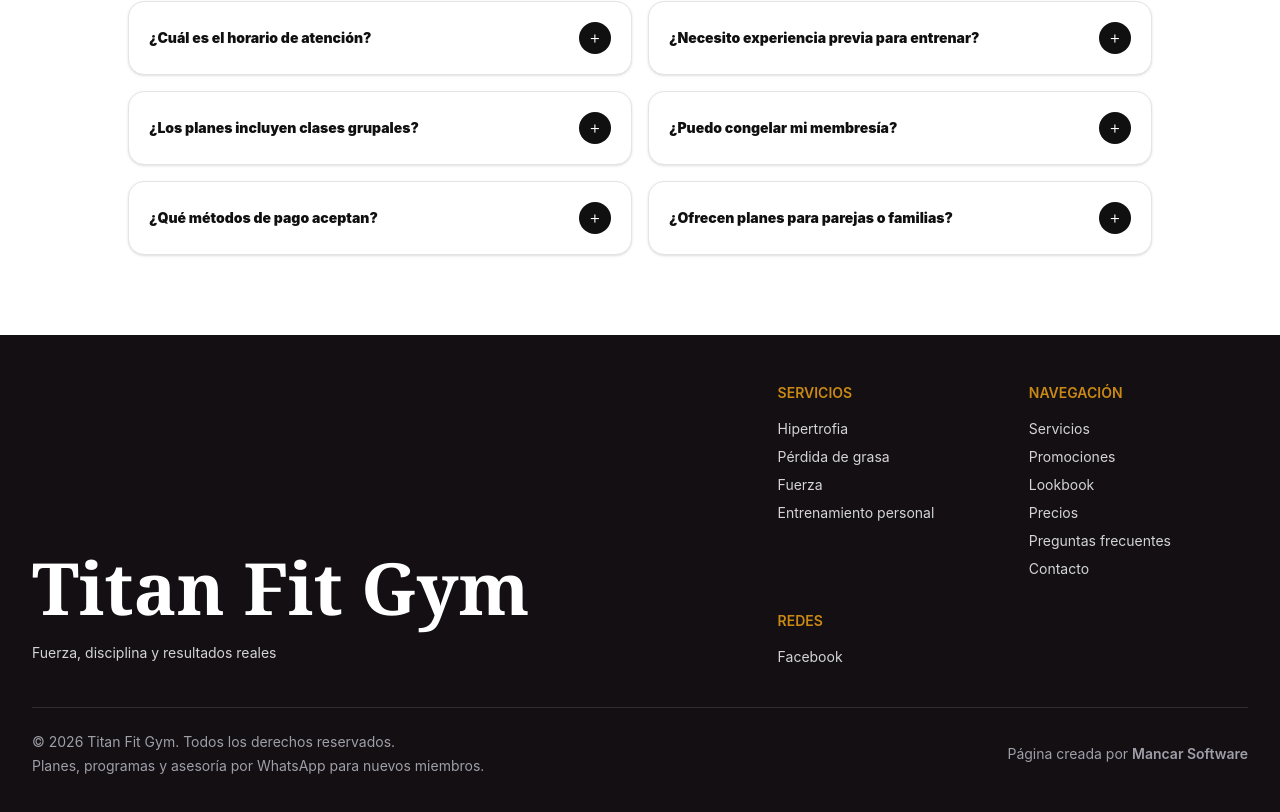
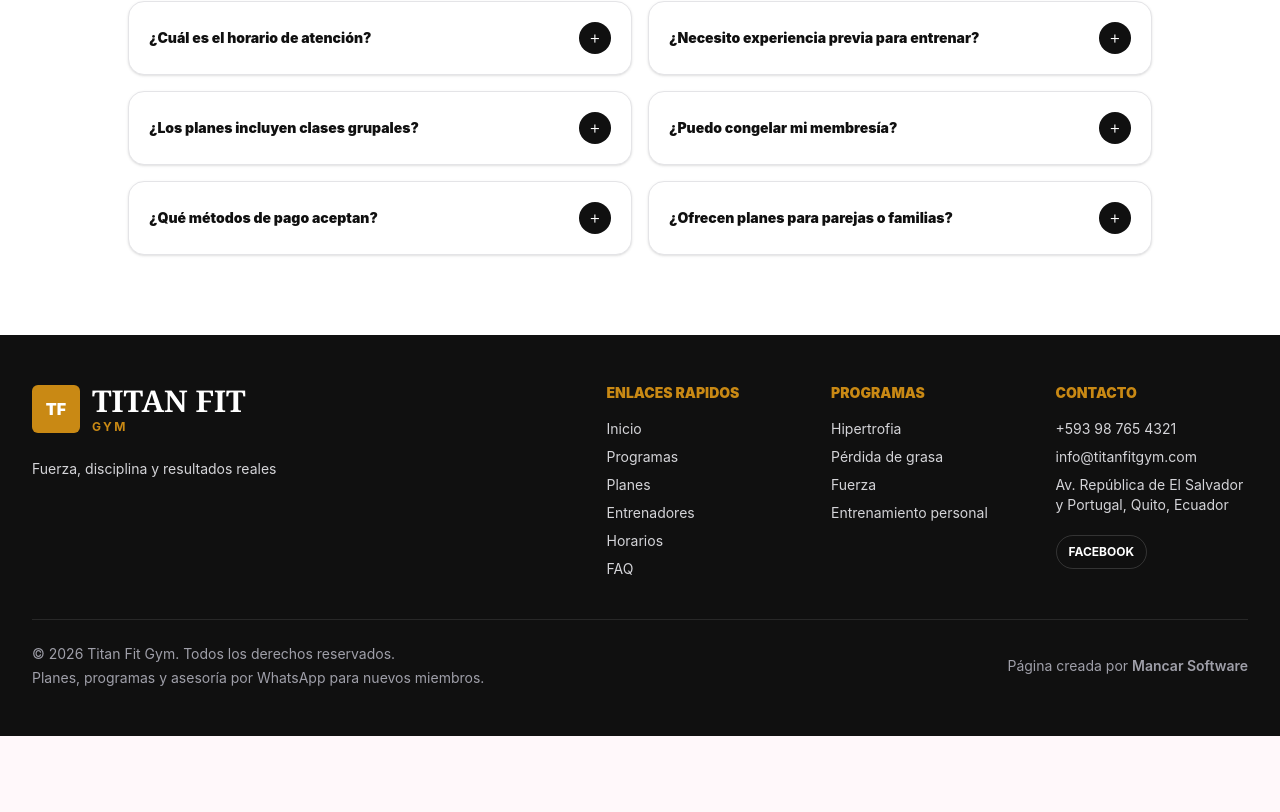
Before and after one commit to MancarSoftware/beauty-business-template, a React (Vite) app: page / in a window 1280 px wide. Shown: the part 5868-6680 px from the top of the page. After the commit the page ends 6604 px from the top, so only its background shows below. Built offline with nearby package versions, Linux system fonts and the light colour scheme.

Commit message:
refactor: update footer for gym landing

```diff
--- a/src/components/Footer.jsx
+++ b/src/components/Footer.jsx
@@ -1,11 +1,11 @@
 function Footer({ business }) {
   const quickLinks = [
-    { label: 'Servicios', href: '#servicios' },
-    { label: 'Promociones', href: '#promociones' },
-    { label: 'Lookbook', href: '#galeria' },
-    { label: 'Precios', href: '#precios' },
-    { label: 'Preguntas frecuentes', href: '#faq' },
-    { label: 'Contacto', href: '#contacto' },
+    { label: 'Inicio', href: '#inicio' },
+    { label: 'Programas', href: '#programas' },
+    { label: 'Planes', href: '#planes' },
+    { label: 'Entrenadores', href: '#entrenadores' },
+    { label: 'Horarios', href: '#ubicacion' },
+    { label: 'FAQ', href: '#faq' },
   ]
 
   const socialLinks = Object.entries(business.social ?? {})
@@ -17,45 +17,38 @@
 
   const developer = business.developer ?? {
     name: 'Mancar Software',
-    text: 'Página creada por',
+    text: 'Pagina creada por',
     url: 'https://www.facebook.com/share/1BNpTPm6Wz/',
   }
 
-  const developerUrl =
-    developer.url && developer.url !== '#'
-      ? developer.url
-      : 'https://www.facebook.com/share/1BNpTPm6Wz/'
+  return (
+    <footer className="bg-[#101010] px-4 py-12 text-white sm:px-6 lg:px-8">
+      <div className="mx-auto max-w-7xl">
+        <div className="grid gap-10 border-b border-white/10 pb-10 lg:grid-cols-[1fr_1.2fr]">
+          <div>
+            <div className="flex items-center gap-3">
+              <span className="flex h-12 w-12 items-center justify-center rounded-md bg-[var(--brand-accent)] font-black text-white">
+                {business.logoInitials}
+              </span>
+              <div>
+                <h2 className="font-display text-3xl font-black uppercase">
+                  {business.shortName}
+                </h2>
+                <p className="text-xs font-bold uppercase tracking-[0.2em] text-[var(--brand-accent)]">
+                  Gym
+                </p>
+              </div>
+            </div>
 
-  return (
-    <footer className="bg-[#130f12] px-4 py-12 text-white sm:px-6 lg:px-8">
-      <div className="mx-auto max-w-7xl">
-        <div className="grid gap-10 border-b border-white/12 pb-10 lg:grid-cols-[1.2fr_0.8fr] lg:items-end">
-          <div>
-            <h2 className="font-display text-5xl font-semibold md:text-7xl">
-              {business.name}
-            </h2>
-
-            <p className="mt-4 max-w-xl text-sm leading-7 text-zinc-300">
+            <p className="mt-5 max-w-md text-sm leading-7 text-zinc-300">
               {business.slogan}
             </p>
           </div>
 
-          <div className="grid gap-8 sm:grid-cols-2">
+          <div className="grid gap-8 sm:grid-cols-3">
             <div>
-              <h3 className="text-sm font-semibold uppercase text-[var(--brand-accent)]">
-                Servicios
-              </h3>
-
-              <ul className="mt-4 space-y-2 text-sm text-zinc-300">
-                {business.footerServices.map((service) => (
-                  <li key={service}>{service}</li>
-                ))}
-              </ul>
-            </div>
-
-            <div>
-              <h3 className="text-sm font-semibold uppercase text-[var(--brand-accent)]">
-                Navegación
+              <h3 className="text-sm font-black uppercase text-[var(--brand-accent)]">
+                Enlaces rapidos
               </h3>
 
               <ul className="mt-4 space-y-2 text-sm text-zinc-300">
@@ -69,36 +62,52 @@
               </ul>
             </div>
 
-            {socialLinks.length ? (
             <div>
-                <h3 className="text-sm font-semibold uppercase text-[var(--brand-accent)]">
-                  Redes
+              <h3 className="text-sm font-black uppercase text-[var(--brand-accent)]">
+                Programas
               </h3>
 
               <ul className="mt-4 space-y-2 text-sm text-zinc-300">
+                {business.footerServices.map((service) => (
+                  <li key={service}>{service}</li>
+                ))}
+              </ul>
+            </div>
+
+            <div>
+              <h3 className="text-sm font-black uppercase text-[var(--brand-accent)]">
+                Contacto
+              </h3>
+
+              <ul className="mt-4 space-y-2 text-sm text-zinc-300">
+                <li>{business.phone}</li>
+                <li>{business.email}</li>
+                <li>{business.address}</li>
+              </ul>
+
+              {socialLinks.length ? (
+                <div className="mt-5 flex gap-3">
                   {socialLinks.map((link) => (
-                    <li key={link.href}>
                     <a
+                      key={link.href}
                       href={link.href}
                       target="_blank"
                       rel="noreferrer"
-                        className="transition hover:text-white"
+                      className="rounded-full border border-white/15 px-3 py-2 text-xs font-bold uppercase text-zinc-300 transition hover:border-[var(--brand-accent)] hover:text-white"
                     >
                       {link.label}
                     </a>
-                    </li>
                   ))}
-                </ul>
                 </div>
               ) : null}
+            </div>
           </div>
         </div>
 
         <div className="mt-6 flex flex-col gap-4 text-sm text-zinc-400 md:flex-row md:items-center md:justify-between">
           <div>
             <p>
-              © {new Date().getFullYear()} {business.name}. Todos los derechos
-              reservados.
+              © {new Date().getFullYear()} {business.name}. Todos los derechos reservados.
             </p>
 
             <p className="mt-1">{business.footerNote ?? business.slogan}</p>
@@ -107,7 +116,7 @@
           <p>
             {developer.text}{' '}
             <a
-              href={developerUrl}
+              href={developer.url}
               target="_blank"
               rel="noreferrer"
               className="font-semibold text-[var(--brand-accent)] transition hover:text-white"
```
Lines whose indentation alone changed are shown as unchanged.
